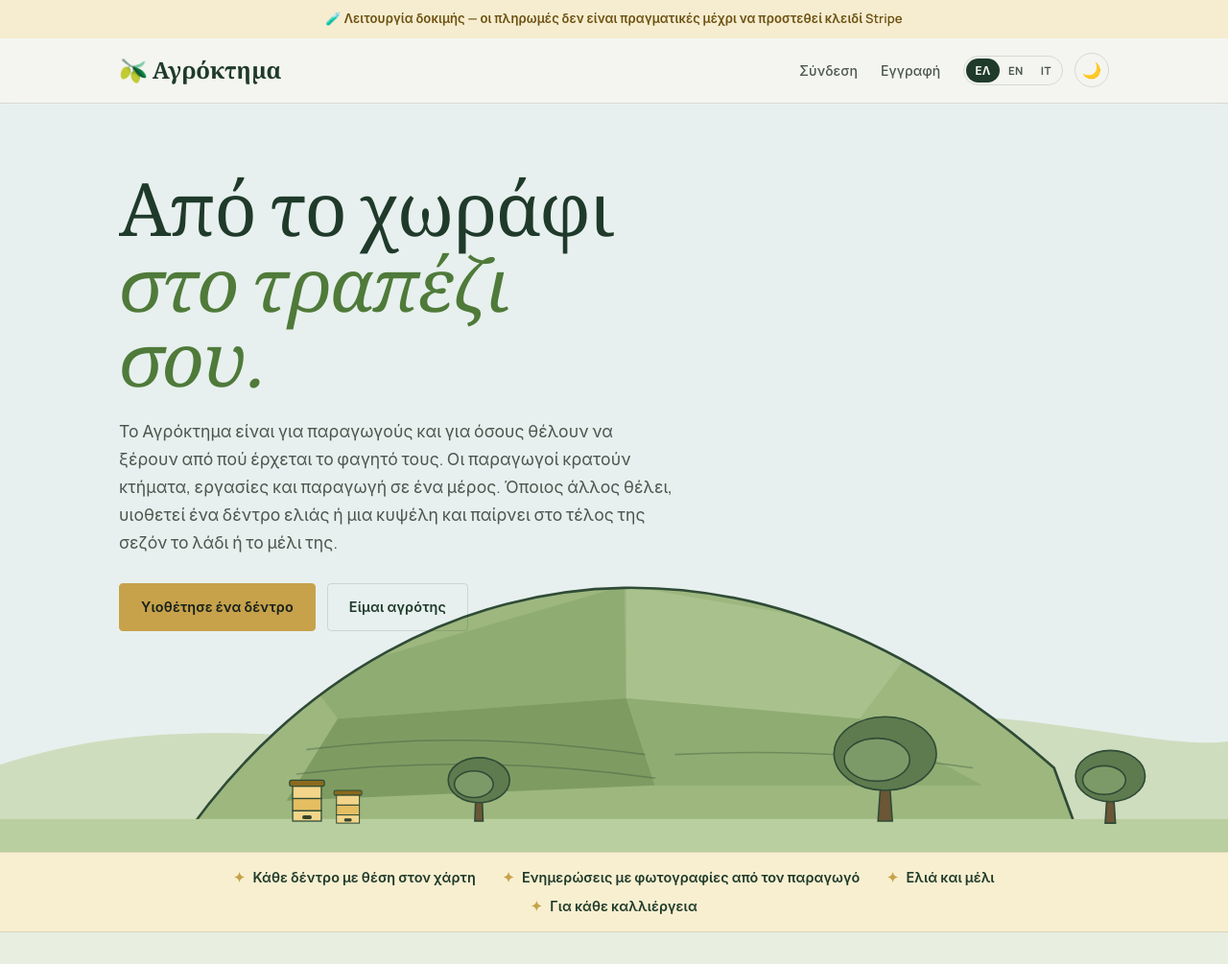
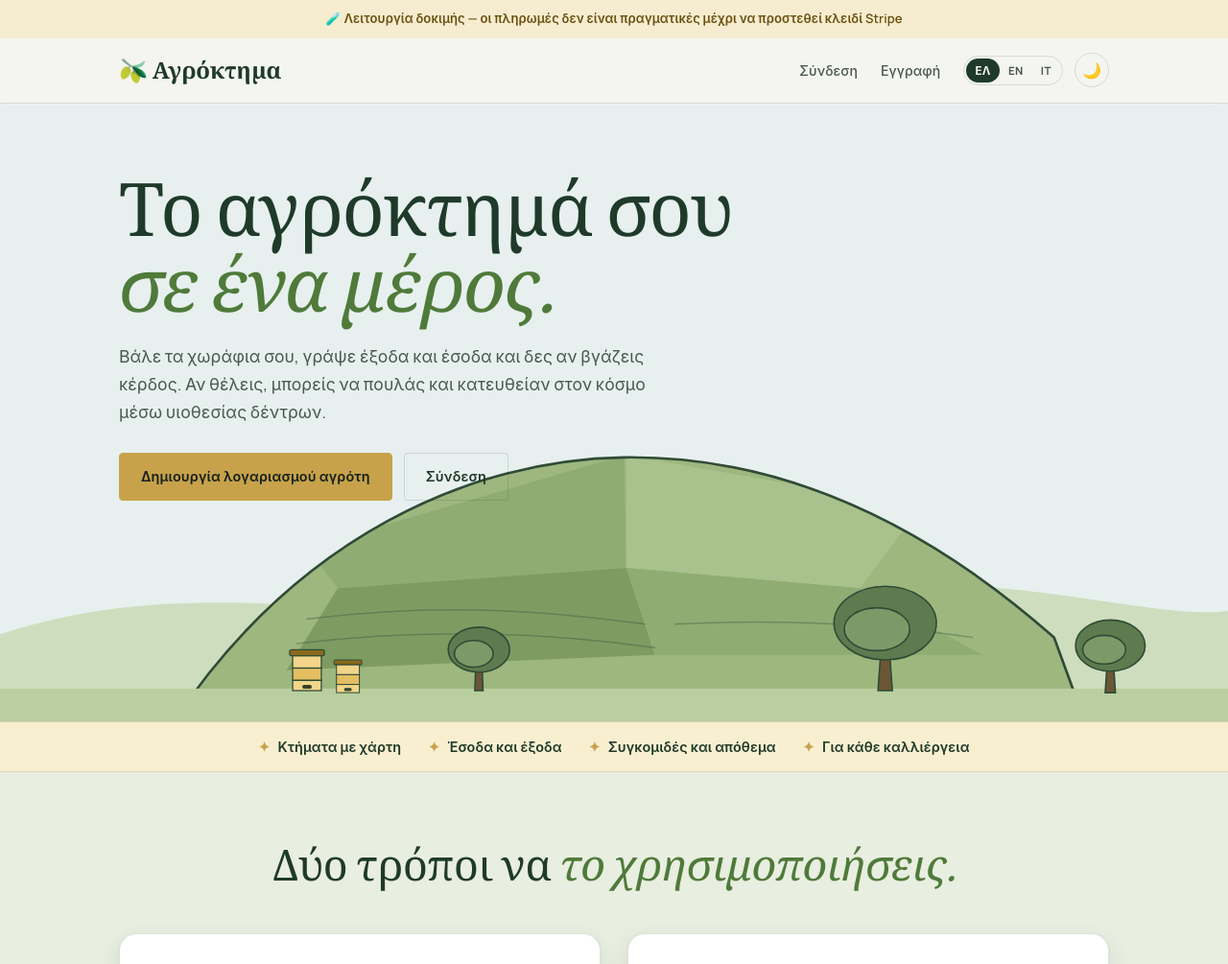
Before and after one commit to kout93/agroktima, a Flask app: page / in a window 1280 px wide. Shown: the top 1005 px of the page at 96% size. Run offline with Flask 3, Linux system fonts and the light colour scheme.

Commit message:
Αρχική με δύο επιλογές (εργαλείο αγρότη πρώτα, υιοθεσία προαιρετική), έσοδα από πωλήσεις και αποτέλεσμα χρονιάς
Co-Authored-By: Claude Sonnet 5.5 <noreply@anthropic.com>
Claude-Session: https://claude.ai/code/session_01SyThthG6trPMfcpYWxbqSy

```diff
--- a/db.py
+++ b/db.py
@@ -46,6 +46,8 @@ def init_db():
     _ensure_column(conn, "users", "calendar_token", "TEXT")
     _ensure_column(conn, "fields", "boundary_points", "TEXT")
     _ensure_column(conn, "trees", "photo_filename", "TEXT")
+    _ensure_column(conn, "stock_outflows", "amount_eur", "REAL")
+    _ensure_column(conn, "stock_outflows", "buyer", "TEXT")
     conn.commit()
     conn.close()
 
--- a/static/style.css
+++ b/static/style.css
@@ -196,7 +196,7 @@ html[data-theme="dark"]{
 .sec-in{max-width:1080px; margin:0 auto; padding:0 24px;}
 .home-hero{position:relative; background:var(--sky); overflow:hidden; transition:background .25s ease;}
 .home-hero .hero-inner{position:relative; z-index:2; padding-top:72px; padding-bottom:230px;}
-.home-hero h1{font-size:clamp(2.6rem,6.4vw,4.8rem); line-height:1.02; letter-spacing:-.02em; max-width:14ch; margin-bottom:20px;}
+.home-hero h1{font-size:clamp(2.6rem,6.4vw,4.8rem); line-height:1.02; letter-spacing:-.02em; max-width:18ch; margin-bottom:20px;}
 .home-hero .lede{font-size:1.1rem; max-width:54ch; color:var(--ink-soft); margin-bottom:28px;}
 .home-hero .hero-actions .btn{margin-top:0;}
 .hill{position:absolute; left:0; right:0; bottom:0; width:100%; height:300px; z-index:1;}
--- a/templates/base.html
+++ b/templates/base.html
@@ -40,16 +40,16 @@
       {% if current_user['role'] == 'farmer' %}
         <a href="{{ url_for('fields.list_fields') }}">{{ _('Κτήματα') }}</a>
         <a href="{{ url_for('fields.fields_map') }}">{{ _('Χάρτης') }}</a>
-        <a href="{{ url_for('trees.manage_trees') }}">{{ _('Δέντρα μου') }}</a>
-        <a href="{{ url_for('hives.manage_hives') }}">{{ _('Μελίσσια μου') }}</a>
+        <a href="{{ url_for('stats.overview') }}">{{ _('Έσοδα & Έξοδα') }}</a>
+        <a href="{{ url_for('stock.overview') }}">{{ _('Απόθεμα') }}</a>
         <a href="{{ url_for('planner.calendar_view') }}">{{ _('Πλάνο εργασιών') }}</a>
         <details class="more">
           <summary>{{ _('Περισσότερα') }}</summary>
           <div class="more-panel">
-            <a href="{{ url_for('stock.overview') }}">{{ _('Απόθεμα') }}</a>
             <a href="{{ url_for('opekepe.overview') }}">{{ _('ΟΠΕΚΕΠΕ/ΕΛΓΑ') }}</a>
-            <a href="{{ url_for('stats.overview') }}">{{ _('Στατιστικά') }}</a>
             <a href="{{ url_for('advisor.ask') }}">{{ _('Συμβουλές AI') }}</a>
+            <a href="{{ url_for('trees.manage_trees') }}">{{ _('Πώληση μέσω υιοθεσίας: Δέντρα μου') }}</a>
+            <a href="{{ url_for('hives.manage_hives') }}">{{ _('Πώληση μέσω υιοθεσίας: Μελίσσια μου') }}</a>
           </div>
         </details>
       {% else %}
--- a/templates/home.html
+++ b/templates/home.html
@@ -3,20 +3,26 @@
 {% block hero %}
 <section class="home-hero">
   <div class="sec-in hero-inner">
+    {% if current_user and current_user['role'] != 'farmer' %}
     <h1>{{ _('Από το χωράφι') }}<br><span class="accent">{{ _('στο τραπέζι σου.') }}</span></h1>
-    <p class="lede">{{ _('Το Αγρόκτημα είναι για παραγωγούς και για όσους θέλουν να ξέρουν από πού έρχεται το φαγητό τους. Οι παραγωγοί κρατούν κτήματα, εργασίες και παραγωγή σε ένα μέρος. Όποιος άλλος θέλει, υιοθετεί ένα δέντρο ελιάς ή μια κυψέλη και παίρνει στο τέλος της σεζόν το λάδι ή το μέλι της.') }}</p>
+    <p class="lede">{{ _('Υιοθέτησε ένα δέντρο ελιάς ή μια κυψέλη, δες πού βρίσκεται και πάρε στο τέλος της σεζόν το λάδι ή το μέλι της.') }}</p>
+    <div class="hero-actions">
+      <a class="btn soil" href="{{ url_for('trees.browse') }}">{{ _('Υιοθέτησε ένα δέντρο') }}</a>
+      <a class="btn ghost" href="{{ url_for('trees.my_adoptions') }}">{{ _('Οι υιοθεσίες μου') }}</a>
+    </div>
+    {% else %}
+    <h1>{{ _('Το αγρόκτημά σου') }}<br><span class="accent">{{ _('σε ένα μέρος.') }}</span></h1>
+    <p class="lede">{{ _('Βάλε τα χωράφια σου, γράψε έξοδα και έσοδα και δες αν βγάζεις κέρδος. Αν θέλεις, μπορείς να πουλάς και κατευθείαν στον κόσμο μέσω υιοθεσίας δέντρων.') }}</p>
     <div class="hero-actions">
       {% if not current_user %}
-        <a class="btn soil" href="{{ url_for('trees.browse') }}">{{ _('Υιοθέτησε ένα δέντρο') }}</a>
-        <a class="btn ghost" href="{{ url_for('auth.register') }}">{{ _('Είμαι αγρότης') }}</a>
-      {% elif current_user['role'] == 'farmer' %}
+        <a class="btn soil" href="{{ url_for('auth.register') }}">{{ _('Δημιουργία λογαριασμού αγρότη') }}</a>
+        <a class="btn ghost" href="{{ url_for('auth.login') }}">{{ _('Σύνδεση') }}</a>
+      {% else %}
         <a class="btn soil" href="{{ url_for('fields.list_fields') }}">{{ _('Τα κτήματά μου') }}</a>
-        <a class="btn ghost" href="{{ url_for('trees.manage_trees') }}">{{ _('Δέντρα μου') }}</a>
-      {% else %}
-        <a class="btn soil" href="{{ url_for('trees.browse') }}">{{ _('Υιοθέτησε ένα δέντρο') }}</a>
-        <a class="btn ghost" href="{{ url_for('trees.my_adoptions') }}">{{ _('Οι υιοθεσίες μου') }}</a>
+        <a class="btn ghost" href="{{ url_for('stats.overview') }}">{{ _('Έσοδα & Έξοδα') }}</a>
       {% endif %}
     </div>
+    {% endif %}
   </div>
   <svg class="hill" viewBox="0 0 1200 300" preserveAspectRatio="xMidYMax slice" aria-hidden="true" focusable="false">
     <defs><clipPath id="hill-clip"><path d="M170 300 C290 120 460 44 610 42 C770 40 910 112 1030 218 L1060 300Z"/></clipPath></defs>
@@ -43,15 +49,46 @@
 <section class="trust">
   <div class="sec-in">
     <ul>
-      <li>{{ _('Κάθε δέντρο με θέση στον χάρτη') }}</li>
-      <li>{{ _('Ενημερώσεις με φωτογραφίες από τον παραγωγό') }}</li>
-      <li>{{ _('Ελιά και μέλι') }}</li>
+      <li>{{ _('Κτήματα με χάρτη') }}</li>
+      <li>{{ _('Έσοδα και έξοδα') }}</li>
+      <li>{{ _('Συγκομιδές και απόθεμα') }}</li>
       <li>{{ _('Για κάθε καλλιέργεια') }}</li>
     </ul>
   </div>
 </section>
 
 <section class="sec sec-sage">
+  <div class="sec-in">
+    <h2 class="sec-title">{{ _('Δύο τρόποι να') }} <span class="accent">{{ _('το χρησιμοποιήσεις.') }}</span></h2>
+    <div class="audience">
+      <div class="aud">
+        <div class="orb orb-sm o-sage"><img src="https://images.pexels.com/photos/15112921/pexels-photo-15112921.jpeg?auto=compress&cs=tinysrgb&w=500" alt="" loading="lazy"></div>
+        <h3>{{ _('1. Κράτα το αγρόκτημά σου σε τάξη') }}</h3>
+        <ul class="ticks">
+          <li>{{ _('Καταγράφεις κτήματα με χάρτη και εργασίες.') }}</li>
+          <li>{{ _('Γράφεις έξοδα και πωλήσεις και βλέπεις το αποτέλεσμα.') }}</li>
+          <li>{{ _('Σημειώνεις συγκομιδές και βλέπεις πόσο απόθεμα σου έχει μείνει.') }}</li>
+          <li>{{ _('Παίρνεις υπενθυμίσεις και συμβουλές για οποιαδήποτε καλλιέργεια.') }}</li>
+          <li>{{ _('Ετοιμάζεις τα στοιχεία για ΟΠΕΚΕΠΕ/ΕΛΓΑ.') }}</li>
+        </ul>
+        <a class="btn" href="{{ url_for('auth.register') }}">{{ _('Δημιουργία λογαριασμού αγρότη') }}</a>
+      </div>
+      <div class="aud">
+        <div class="orb orb-sm o-sun"><img src="https://images.pexels.com/photos/6184912/pexels-photo-6184912.jpeg?auto=compress&cs=tinysrgb&w=500" alt="" loading="lazy"></div>
+        <h3>{{ _('2. Πούλησε μόνος σου, μέσω υιοθεσίας') }} <span class="badge available">{{ _('προαιρετικό') }}</span></h3>
+        <ul class="ticks">
+          <li>{{ _('Βάζεις δέντρα ή κυψέλες προς υιοθεσία, με φωτογραφία και θέση στον χάρτη.') }}</li>
+          <li>{{ _('Ο κόσμος πληρώνει μια ετήσια συνδρομή και ακολουθεί το δέντρο του.') }}</li>
+          <li>{{ _('Τους ενημερώνεις με φωτογραφίες μέσα στη σεζόν.') }}</li>
+          <li>{{ _('Στο τέλος παίρνουν το λάδι ή το μέλι, και την παράδοση τη συνεννοείς εσύ.') }}</li>
+        </ul>
+        <a class="btn soil" href="{{ url_for('trees.browse') }}">{{ _('Δες δέντρα προς υιοθεσία') }}</a>
+      </div>
+    </div>
+  </div>
+</section>
+
+<section class="sec sec-peach">
   <div class="sec-in">
     <h2 class="sec-title">{{ _('Πώς δουλεύει') }} <span class="accent">{{ _('η υιοθεσία.') }}</span></h2>
     <div class="steps">
@@ -78,49 +115,6 @@
     </div>
   </div>
 </section>
-
-<section class="sec sec-peach">
-  <div class="sec-in">
-    <h2 class="sec-title">{{ _('Για ποιον') }} <span class="accent">{{ _('είναι.') }}</span></h2>
-    <div class="audience">
-      <div class="aud">
-        <div class="orb orb-sm o-sage"><img src="https://images.pexels.com/photos/15112921/pexels-photo-15112921.jpeg?auto=compress&cs=tinysrgb&w=500" alt="" loading="lazy"></div>
-        <h3>{{ _('Αν είσαι αγρότης ή μελισσοκόμος') }}</h3>
-        <ul class="ticks">
-          <li>{{ _('Καταγράφεις κτήματα με χάρτη, εργασίες και έξοδα.') }}</li>
-          <li>{{ _('Σημειώνεις συγκομιδές και βλέπεις πόσο απόθεμα σου έχει μείνει.') }}</li>
-          <li>{{ _('Παίρνεις υπενθυμίσεις και συμβουλές για οποιαδήποτε καλλιέργεια.') }}</li>
-          <li>{{ _('Ετοιμάζεις τα στοιχεία για ΟΠΕΚΕΠΕ/ΕΛΓΑ.') }}</li>
-          <li>{{ _('Βάζεις δέντρα ή κυψέλες προς υιοθεσία και ενημερώνεις όσους τα ακολουθούν.') }}</li>
-        </ul>
-        <a class="btn" href="{{ url_for('auth.register') }}">{{ _('Δημιουργία λογαριασμού αγρότη') }}</a>
-      </div>
-      <div class="aud">
-        <div class="orb orb-sm o-sun"><img src="https://images.pexels.com/photos/9105966/pexels-photo-9105966.jpeg?auto=compress&cs=tinysrgb&w=500" alt="" loading="lazy"></div>
-        <h3>{{ _('Αν θέλεις να υιοθετήσεις') }}</h3>
-        <ul class="ticks">
-          <li>{{ _('Διαλέγεις ένα δέντρο ή μια κυψέλη και βλέπεις στον χάρτη πού βρίσκεται.') }}</li>
-          <li>{{ _('Πληρώνεις μια ετήσια συνδρομή.') }}</li>
-          <li>{{ _('Μέσα στη σεζόν βλέπεις ενημερώσεις με φωτογραφίες από τον παραγωγό.') }}</li>
-          <li>{{ _('Στο τέλος παίρνεις το λάδι ή το μέλι.') }}</li>
-        </ul>
-        <a class="btn soil" href="{{ url_for('trees.browse') }}">{{ _('Δες δέντρα προς υιοθεσία') }}</a>
-      </div>
-    </div>
-  </div>
-</section>
-
-<section class="sec sec-sun">
-  <div class="sec-in">
-    <h2 class="sec-title">{{ _('Ξεκίνα') }} <span class="accent">{{ _('από εδώ.') }}</span></h2>
-    {% set paths = [
-      (url_for('auth.register'), _('Για αγρότες'), _('Κτήματα, εργασίες, απόθεμα, ΟΠΕΚΕΠΕ/ΕΛΓΑ και σύμβουλος AI, για κάθε καλλιέργεια.'), 'https://images.pexels.com/photos/38928225/pexels-photo-38928225.jpeg?auto=compress&cs=tinysrgb&w=800'),
-      (url_for('trees.browse'), _('Υιοθέτησε ένα δέντρο'), _('Ένα δέντρο ελιάς με όνομα και θέση στον χάρτη. Στο τέλος της σεζόν παίρνεις το λάδι του.'), 'https://images.pexels.com/photos/6184912/pexels-photo-6184912.jpeg?auto=compress&cs=tinysrgb&w=800'),
-      (url_for('hives.browse'), _('Υιοθέτησε μια κυψέλη'), _('Παρακολούθησε την κυψέλη σου μέσα στη σεζόν και πάρε το μέλι της.'), 'https://images.pexels.com/photos/17543926/pexels-photo-17543926.jpeg?auto=compress&cs=tinysrgb&w=800')
-    ] %}
-    {% include "_paths.html" %}
-  </div>
-</section>
 {% endif %}
 {% endblock %}
 
@@ -131,8 +125,8 @@
 {% if current_user['role'] == 'farmer' %}
   {% set paths = [
     (url_for('fields.list_fields'), _('Τα κτήματά μου'), _('Κτήματα, εργασίες, συγκομιδές, καιρός και αναφορές σε ένα μέρος.'), 'https://images.pexels.com/photos/38928225/pexels-photo-38928225.jpeg?auto=compress&cs=tinysrgb&w=800'),
-    (url_for('trees.manage_trees'), _('Δέντρα μου'), _('Βάλε δέντρα προς υιοθεσία και ενημέρωνε όσους τα ακολουθούν.'), 'https://images.pexels.com/photos/6184912/pexels-photo-6184912.jpeg?auto=compress&cs=tinysrgb&w=800'),
-    (url_for('hives.manage_hives'), _('Μελίσσια μου'), _('Κυψέλες με θέση στον χάρτη, επιθεωρήσεις και υιοθεσία.'), 'https://images.pexels.com/photos/17543926/pexels-photo-17543926.jpeg?auto=compress&cs=tinysrgb&w=800')
+    (url_for('stats.overview'), _('Έσοδα & Έξοδα'), _('Δες τι έβγαλες και τι ξόδεψες, και το αποτέλεσμα της χρονιάς.'), 'https://images.pexels.com/photos/31694878/pexels-photo-31694878.jpeg?auto=compress&cs=tinysrgb&w=800'),
+    (url_for('trees.manage_trees'), _('Πώληση μέσω υιοθεσίας'), _('Προαιρετικά: βάλε δέντρα προς υιοθεσία και πούλα κατευθείαν στον κόσμο.'), 'https://images.pexels.com/photos/6184912/pexels-photo-6184912.jpeg?auto=compress&cs=tinysrgb&w=800')
   ] %}
 {% else %}
   {% set paths = [
```
Also changed, not shown: stats.py (+11 -0 lines), stock.py (+18 -3 lines), templates/stats/overview.html (+9 -8 lines), templates/stock/overview.html (+8 -2 lines), translations.py (+48 -0 lines).
